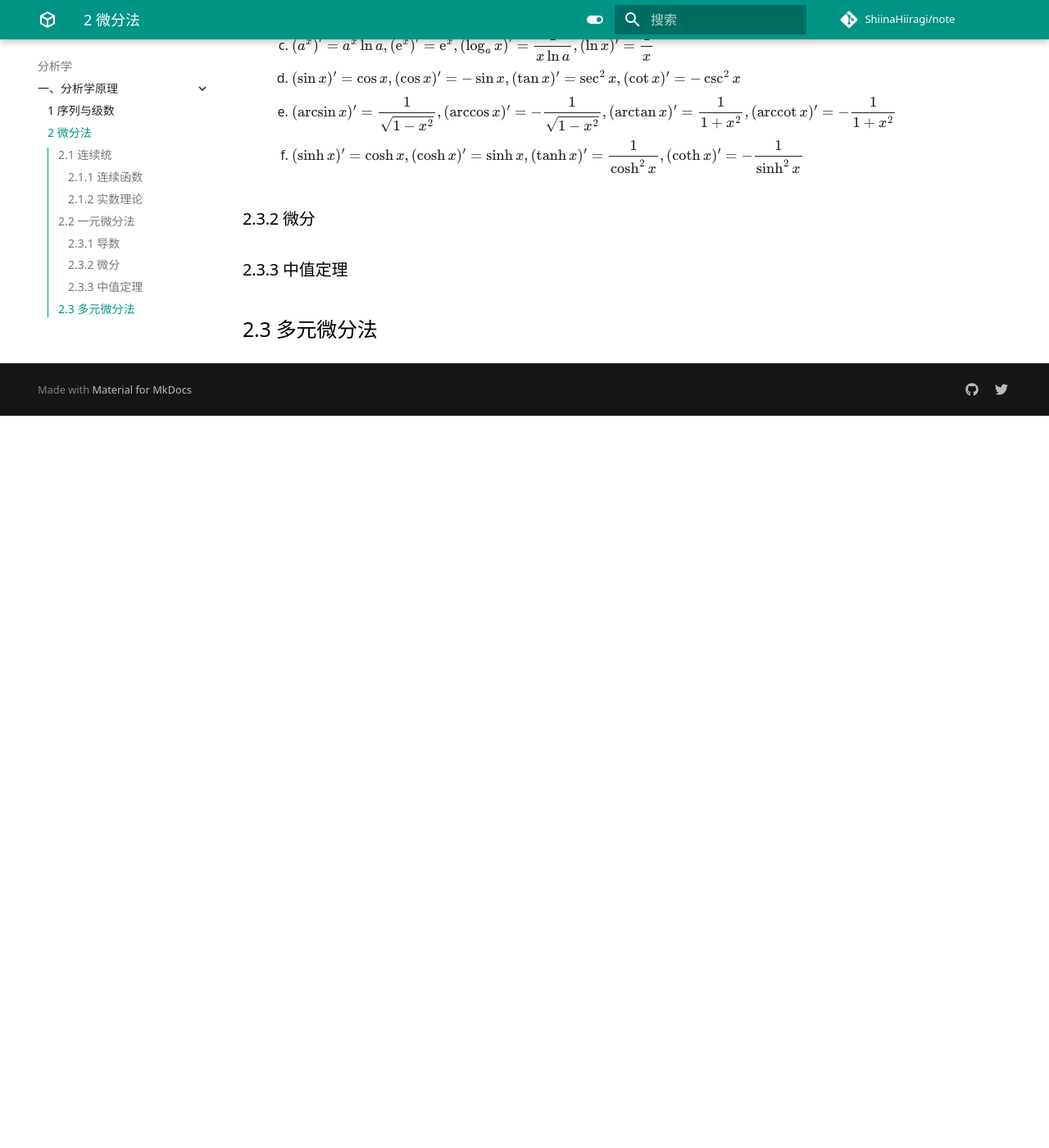
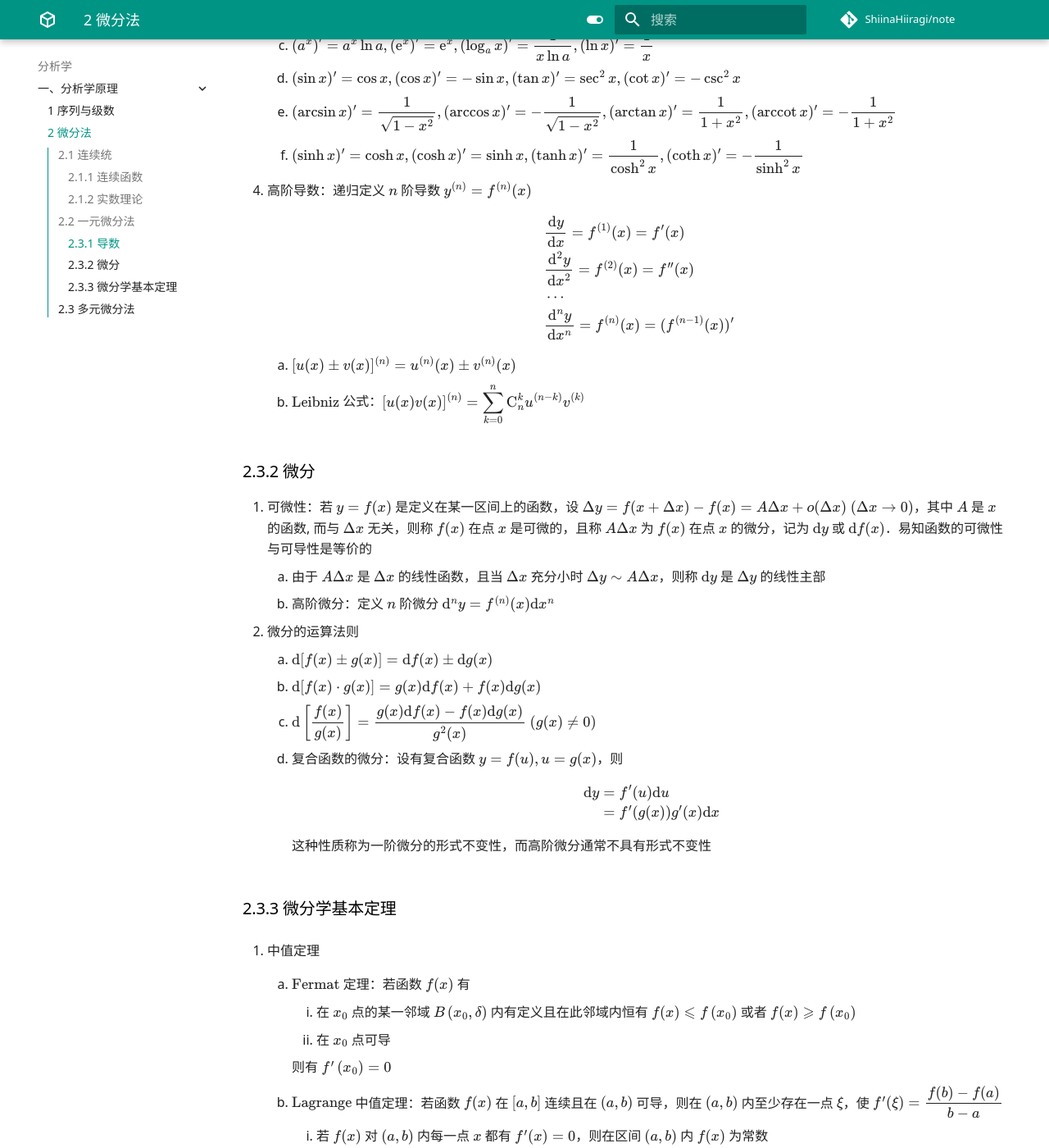
Before and after one commit to ShiinaHiiragi/note, an MkDocs documentation site: the page built from docs/anly/princ/diff.md, in a window 1280 px wide and 1400 px high, scrolled down 3005 px. Shown: the whole window at 82% size. Built offline with MkDocs 1.6.1 and Material for MkDocs 9.7.7, drawn with Linux system fonts in a browser that asks for light colours; comment, search, counter and statistics services are not loaded; before the commit the page ends 3512 px from its top, so only the background shows below that; some of the changed text lies outside the part shown.

Commit message:
add differentiate

```diff
--- a/docs/anly/princ/diff.md
+++ b/docs/anly/princ/diff.md
@@ -91,9 +91,63 @@
     4. $(\sin x)^{\prime}=\cos x, (\cos x)^{\prime}=-\sin x, (\tan x)^{\prime}=\sec ^{2} x, (\cot x)^{\prime}=-\csc ^{2} x$
     5. $(\arcsin x)^{\prime}=\dfrac{1}{\sqrt{1-x^{2}}}, (\arccos x)^{\prime}=-\dfrac{1}{\sqrt{1-x^{2}}}, (\arctan x)^{\prime}=\dfrac{1}{1+x^{2}}, (\operatorname{arccot} x)^{\prime}=-\dfrac{1}{1+x^{2}}$
     6. $(\operatorname{sinh} x)^{\prime}=\operatorname{cosh} x, (\operatorname{cosh} x)^{\prime}=\operatorname{sinh} x ,(\operatorname{tanh} x)^{\prime}=\dfrac{1}{\operatorname{cosh}^{2} x} ,(\operatorname{coth} x)^{\prime}=-\dfrac{1}{\operatorname{sinh}^{2} x}$
+4. 高阶导数：递归定义 $n$ 阶导数 $y^{(n)} = f^{(n)}(x)$
+
+    $$
+    \begin{aligned}
+    & \dfrac{\mathrm{d} y}{\mathrm{d} x} = f^{(1)}(x) = f'(x) \\
+    & \dfrac{\mathrm{d}^2 y}{\mathrm{d} x^2} = f^{(2)}(x) = f''(x) \\
+    & \cdots \\
+    & \dfrac{\mathrm{d}^n y}{\mathrm{d} x^n} = f^{(n)}(x) = (f^{(n-1)}(x))'
+    \end{aligned}
+    $$
+
+    1. $[u(x) \pm v(x)]^{(n)}=u^{(n)}(x) \pm v^{(n)}(x)$
+    2. $\text{Leibniz}$ 公式：${\displaystyle [u(x) v(x)]^{(n)}=\sum_{k=0}^{n} \mathrm{C}_{n}^{k} u^{(n-k)} v^{(k)}}$
 
 ### 2.3.2 微分
+1. 可微性：若 $y=f(x)$ 是定义在某一区间上的函数，设 $\Delta y=f(x+\Delta x)-f(x)=A \Delta x+o(\Delta x) \ (\Delta x \rightarrow 0)$，其中 $A$ 是 $x$ 的函数, 而与 $\Delta x$ 无关，则称 $f(x)$ 在点 $x$ 是可微的，且称 $A \Delta x$ 为 $f(x)$ 在点 $x$ 的微分，记为 $\mathrm{d} y$ 或 $\mathrm{d} f(x)$．易知函数的可微性与可导性是等价的
+    1. 由于 $A \Delta x$ 是 $\Delta x$ 的线性函数，且当 $\Delta x$ 充分小时 $\Delta y \sim A \Delta x$，则称 $\mathrm{d} y$ 是 $\Delta y$ 的线性主部
+    2. 高阶微分：定义 $n$ 阶微分 $\mathrm{d}^n y = f^{(n)}(x) \mathrm{d} x^n$
+2. 微分的运算法则
+    1. $\mathrm{d}[f(x) \pm g(x)]=\mathrm{d} f(x) \pm \mathrm{d} g(x)$
+    2. $\mathrm{d}[f(x) \cdot g(x)]=g(x) \mathrm{d} f(x)+f(x) \mathrm{d} g(x)$
+    3. $\mathrm{d}\left[\dfrac{f(x)}{g(x)}\right]=\dfrac{g(x) \mathrm{d} f(x)-f(x) \mathrm{d} g(x)}{g^{2}(x)} \ (g(x) \neq 0)$
+    4. 复合函数的微分：设有复合函数 $y=f(u), u=g(x)$，则
 
-### 2.3.3 中值定理
+        $$
+        \begin{aligned}
+        \mathrm{d} y
+        & = f^{\prime}(u) \mathrm{d} u \\
+        & = f^{\prime}(g(x)) g^{\prime}(x) \mathrm{d} x
+        \end{aligned}
+        $$
+
+        这种性质称为一阶微分的形式不变性，而高阶微分通常不具有形式不变性
+
+### 2.3.3 微分学基本定理
+1. 中值定理
+    1. $\text{Fermat}$ 定理：若函数 $f(x)$ 有
+        1. 在 $x_{0}$ 点的某一邻域 $B\left(x_{0}, \delta\right)$ 内有定义且在此邻域内恒有 $f(x) \leqslant f\left(x_{0}\right)$ 或者 $f(x) \geqslant f\left(x_{0}\right)$
+        2. 在 $x_{0}$ 点可导
+
+        则有 $f^{\prime}\left(x_{0}\right)=0$
+
+    2. $\text{Lagrange}$ 中值定理：若函数 $f(x)$ 在 $[a, b]$ 连续且在 $(a, b)$ 可导，则在 $(a, b)$ 内至少存在一点 $\xi$，使 $f^{\prime}(\xi)=\dfrac{f(b)-f(a)}{b-a}$
+        1. 若 $f(x)$ 对 $(a, b)$ 内每一点 $x$ 都有 $f^{\prime}(x)=0$，则在区间 $(a, b)$ 内 $f(x)$ 为常数
+        2. 若两函数 $f(x)$ 及 $g(x)$ 在 $(a, b)$ 内满足 $f^{\prime}(x)=g^{\prime}(x)$，则在 $(a, b)$ 内 $f(x)=g(x)+C$（$C$ 为常数）
+        3. 若 $f(x)$ 在 $[a, b]$ 上存在有界导数，则 $f(x)$ 在 $[a, b]$ 满足 $\text{Lipschitz}$ 条件，即存在常数 $L$，对 $[a, b]$ 上任意两点 $x^{\prime}, x^{\prime \prime}$ 有 $\left|f\left(x^{\prime}\right)-f\left(x^{\prime \prime}\right)\right| \leqslant L\left|x^{\prime}-x^{\prime \prime}\right|$
+    3. $\text{Cauchy}$ 中值定理：若 $f(x)$ 与 $g(x)$ 在闭区间 $[a, b]$ 上连续，在开区间 $(a$, $b)$ 内可导，且 $g^{\prime}(x) \neq 0$．则在 $(a, b)$ 内至少存在一点 $\xi$，使 $\dfrac{f(b)-f(a)}{g(b)-g(a)}=\dfrac{f^{\prime}(\xi)}{g^{\prime}(\xi)}$
+
+2. $\text{Taylor}$ 公式：若 $f(x)$ 在 $x=0$ 点的某个邻域内有直到 $n+1$ 阶连续导数，则在此邻域内有
+
+    $$
+    f(x)=f(0)+f^{\prime}(0) x+\dfrac{f^{\prime \prime}(0)}{2 !} x^{2}+\cdots+\dfrac{f^{(n)}(0)}{n !} x^{n}+R_{n}(x)
+    $$
+
+    是函数 $f(x)$ 在 $x=0$ 点附近关于 $x$ 的幂函数展开式，也称作 $\text{Taylor}$ 公式
+
+    1. $R_{n}(x)=\dfrac{f^{(n+1)}(\xi)}{(n+1) !} x^{n+1}$，$\xi \in (0, x)$．称 $R_n(x)$ 为 $\text{Lagrange}$ 余项
+    2. 当 $x \rightarrow 0$ 时，$R_{n}(x)$ 是关于 $x^{n}$ 的高阶无穷小，因此当 $|x|$ 充分小时，余项 $R_{n}(x)=o\left(x^{n}\right)$，称为 $\text{Peano}$ 余项
 
 ## 2.3 多元微分法
```
Also changed, not shown: docs/index.md (+1 -1 lines).
